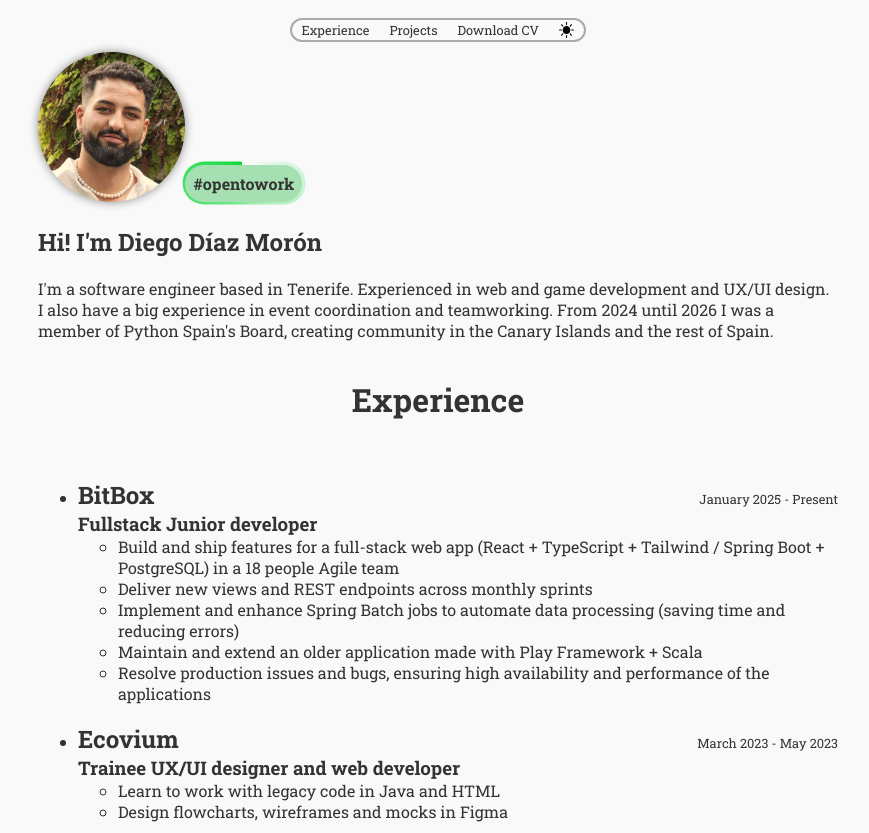
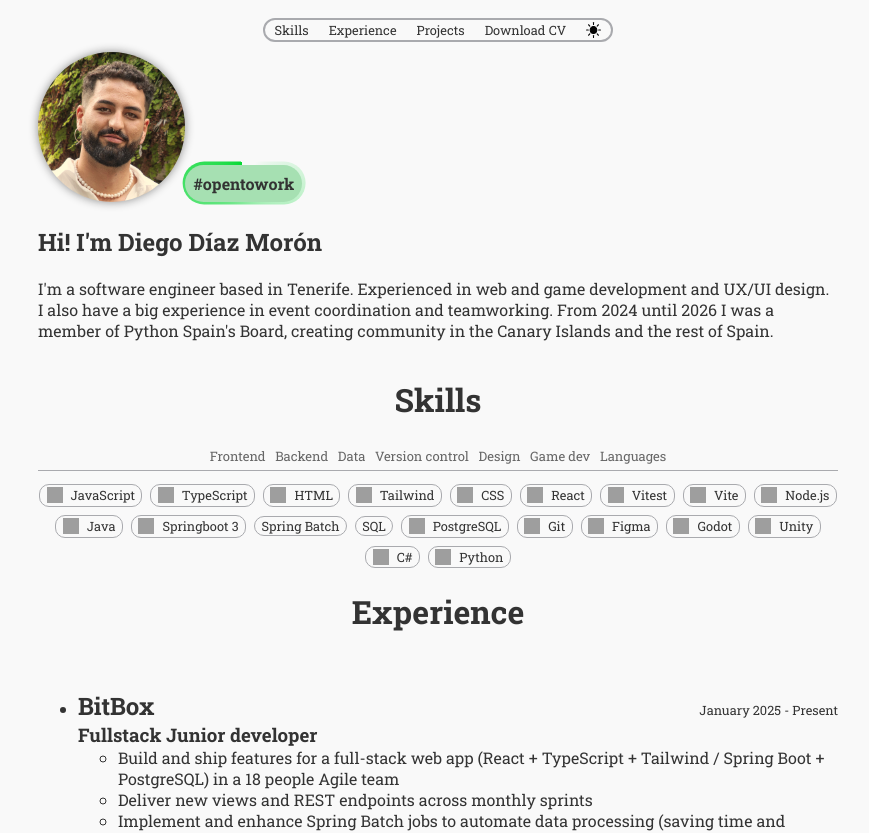
Before and after one commit to Diegodmbot/Portfolio, a React (Vite) app: page / in a window 1280 px wide. Shown: the top 833 px of the page, without its empty margins (202-1071 px from the left). Built offline with nearby package versions, Linux system fonts and the light colour scheme; grey boxes are pictures that could not be loaded; what @react-pdf/renderer would draw is missing.

Commit message:
feat: move skills section

```diff
--- a/src/App.jsx
+++ b/src/App.jsx
@@ -12,9 +12,9 @@ function App() {
       <ThemeProvider>
         <Header />
         <Introduction />
+        <Skills />
         <Experience />
         <Projects />
-        <Skills />
         <Contacts />
       </ThemeProvider>
     </>
--- a/src/components/Header.jsx
+++ b/src/components/Header.jsx
@@ -17,6 +17,9 @@ export function Header() {
   return (
     <header>
       <nav className="header-nav">
+        <a className="header-link" href="#skills">
+          Skills
+        </a>
         <a className="header-link" href="#experience">
           Experience
         </a>
--- a/src/components/Skills.css
+++ b/src/components/Skills.css
@@ -2,9 +2,6 @@
   display: flex;
   flex-direction: column;
   align-items: center;
-  h1 {
-    margin-bottom: 0px;
-  }
 }
 
 .skills-filter {
```
